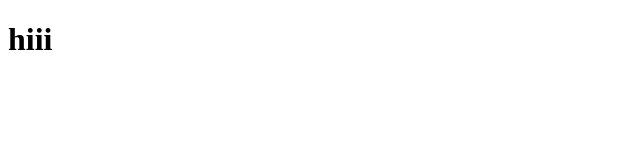
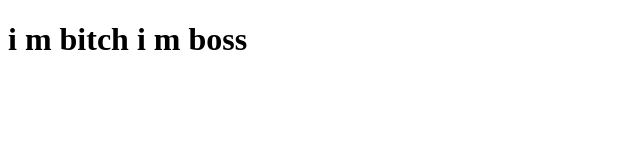
Before and after one commit to besmalahouel23/coursera-test, a plain HTML site: page site/index.html in a window 1280 px wide. Shown: the whole page, without its empty margins (0-640 px from the left). Drawn offline with Linux system fonts and the light colour scheme.

Commit message:
small addition

```diff
--- a/site/index.html
+++ b/site/index.html
@@ -4,6 +4,6 @@
 	<title>Hi i m besma </title>
 </head>
 <body>
-	<h1>hiii</h1>
+	<h1>i m bitch i m boss</h1>
 </body>
 </html>
```
